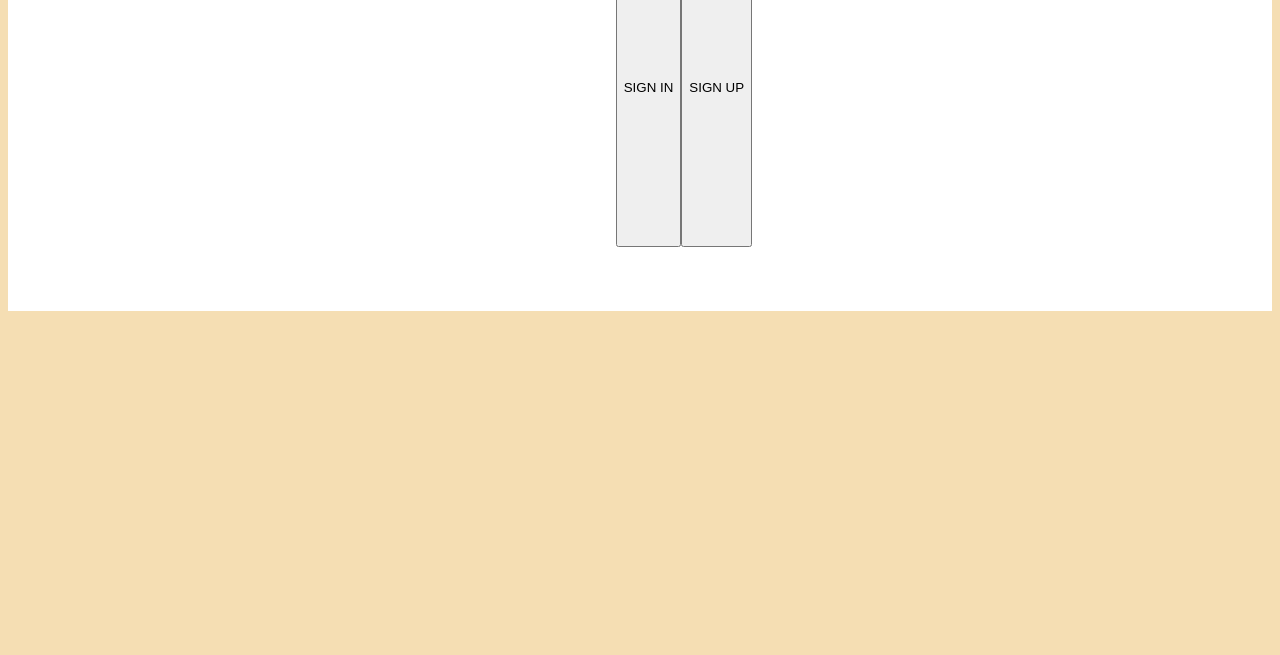
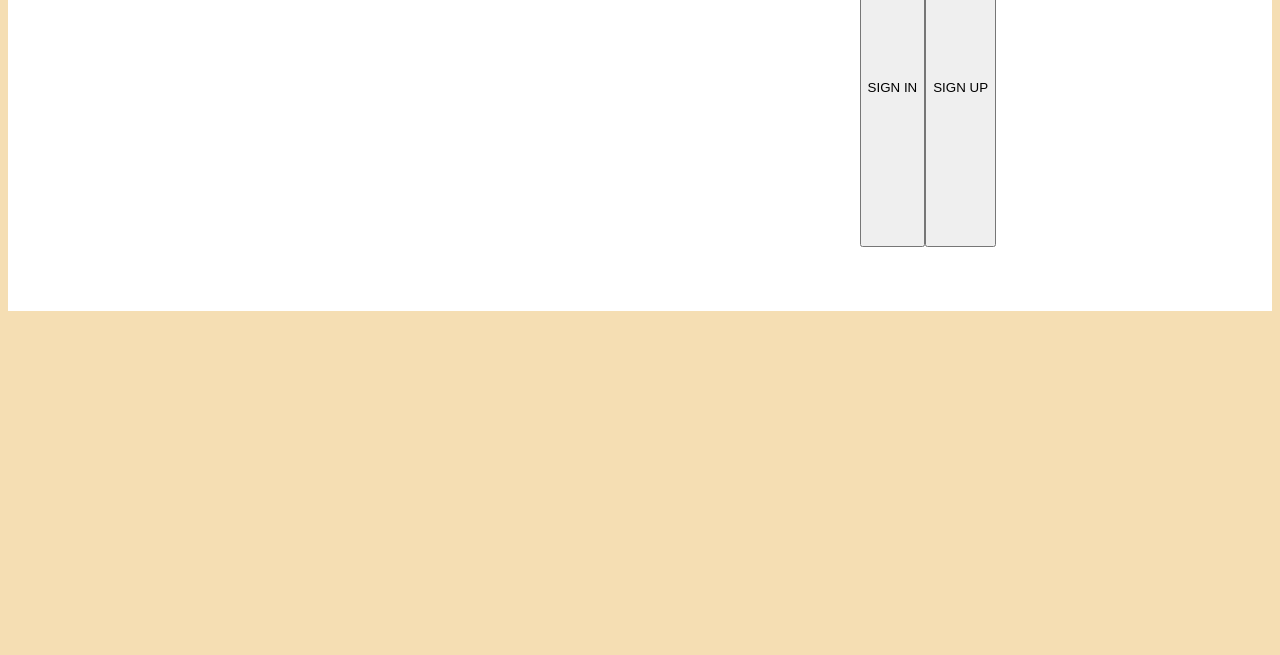
Before and after one commit to Jboywild1/nodejsclass, a plain HTML site: page index.html in a window 1280 px wide. Shown: the part 145-800 px from the top of the page. Drawn offline with Linux system fonts and the light colour scheme.

Commit message:
Update index.html

```diff
--- a/index.html
+++ b/index.html
@@ -10,7 +10,8 @@
 		height: 40vh;
 		padding: 4em 2em;
 		display: flex;
-		align-item: top;
+		align-item: center;
+		justify-content: center;
 		background-color: white;
 	}
 
```
